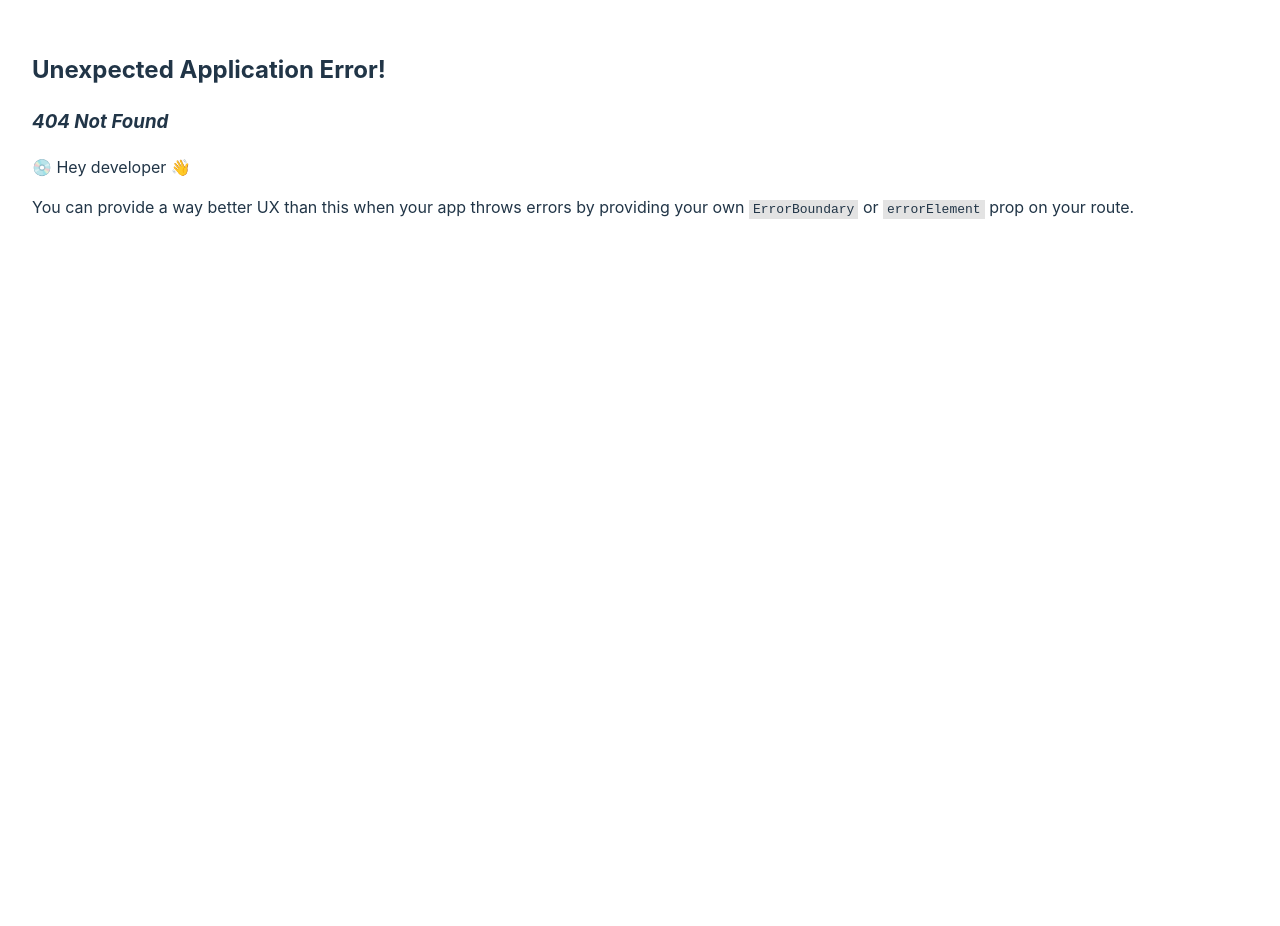
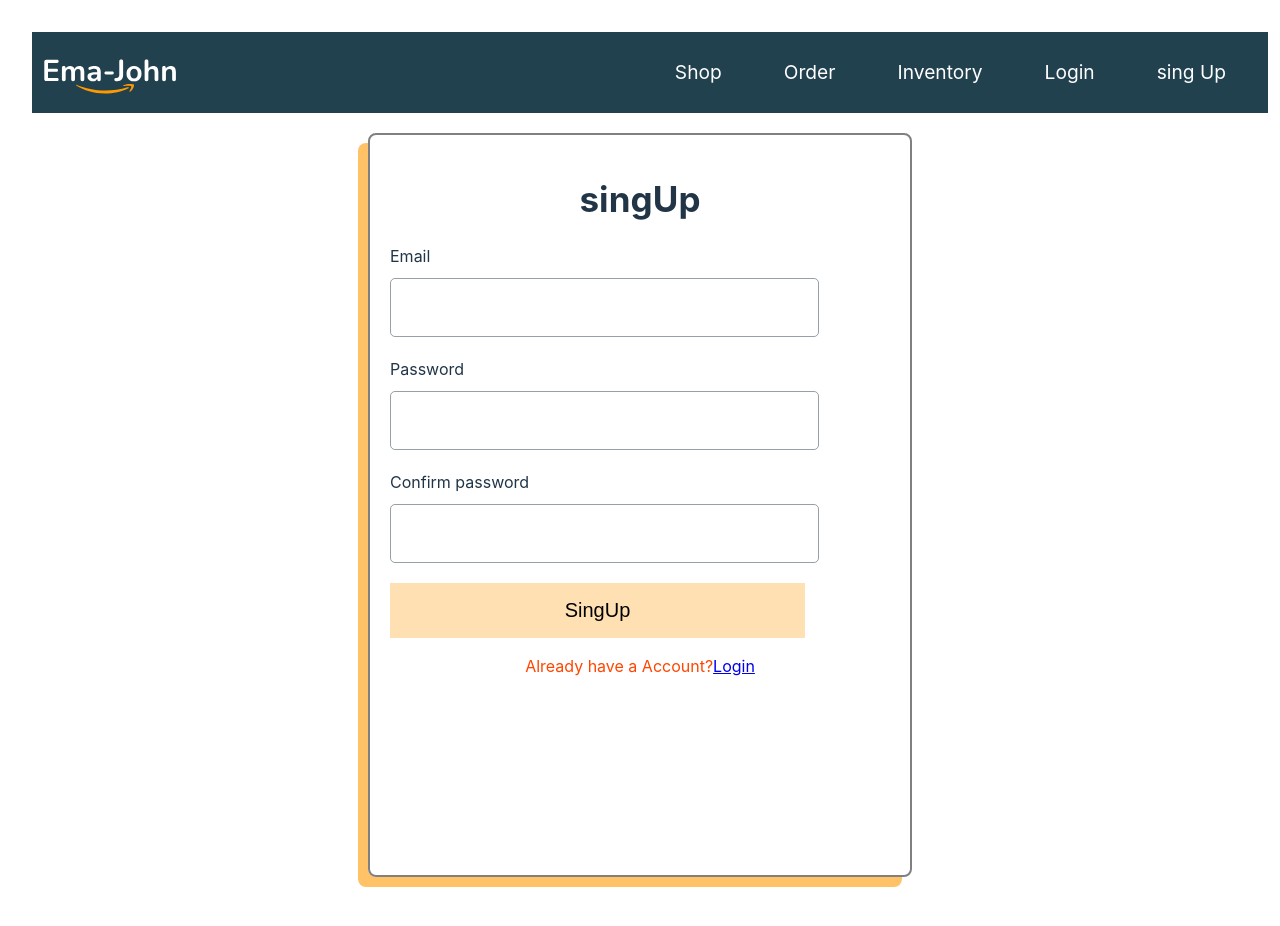
Before and after one commit to Ahad188/Ema-jhon, a React (Vite) app: page /singup in a window 1280 px wide. Before the commit this address had no page. Shown: the top 926 px of the page. Before the commit the page ends 800 px from the top, so only its background shows below. Built offline with nearby package versions, Linux system fonts and the light colour scheme.

Commit message:
login and singup page creat

```diff
--- a/package.json
+++ b/package.json
@@ -10,6 +10,7 @@
   },
   "dependencies": {
     "@react-icons/all-files": "^4.1.0",
+    "firebase": "^9.19.1",
     "localforage": "^1.10.0",
     "match-sorter": "^6.3.1",
     "react": "^18.2.0",
--- a/src/App.jsx
+++ b/src/App.jsx
@@ -6,7 +6,6 @@ import Header from './components/Header/Header'
 import Shop from './components/Shop/Shop'
 
 function App() {
-  const [count, setCount] = useState(0)
 
   return (
     <div className="App">
--- a/src/components/Header/Header.jsx
+++ b/src/components/Header/Header.jsx
@@ -13,6 +13,7 @@ const Header = () => {
                          <li><Link to="/orders">Order</Link></li>
                          <li><Link to="/inventory">Inventory</Link></li>
                          <li><Link to="/login">Login</Link></li>
+                         <li><Link to="/singup">sing Up</Link></li>
                     </ul>
                </nav>
 
--- a/src/components/Login/Login.jsx
+++ b/src/components/Login/Login.jsx
@@ -1,10 +1,24 @@
 import React from 'react';
-
+import './Login.css'
+import { Link } from 'react-router-dom';
 const Login = () => {
      return (
-          <div>
-               Login coming soon
-          </div>
+          <div class='from-container'>
+          <h1 class='title'>Login</h1>
+          <form>
+               <div className='form-control'>
+                    <label htmlFor="email">Email</label>
+                    <input type="email" name="email" id="" required />
+               </div>
+               <div className='form-control'>
+                    <label htmlFor="password">Password</label>
+                    <input type="password" name="password" id="" required />
+               </div>
+
+               <input class="btn-submit" type="submit" value="SingUp" />
+              <p> <span>New to Ema-jon?<Link to='/singup'>Create a new Account.</Link></span></p>
+          </form>
+     </div>
      );
 };
 
--- /dev/null
+++ b/src/components/SingUp/SingUp.css
@@ -0,0 +1,47 @@
+ .from-container{
+     width: 500px;
+     height: 700px;
+     border: 2px solid gray;
+     margin: 20px auto;
+     border-radius: 8px;
+     padding: 20px;
+     box-shadow:  rgba(255, 153, 0,0.6) -10px 10px;
+ }
+ .title{
+     text-align: center;
+     font-size: 35px;
+     line-height: 42px;
+     letter-spacing: 0.0025em;
+ }
+
+ form label{
+     display: block;
+     margin-bottom: 10px;
+ }
+.form-control{
+     margin-bottom: 20px;
+}
+ .form-control input{
+     width: 415px;
+     height: 55px;
+     border-radius: 5px;
+     border: 1px solid #95a0a7;
+     font-size: 1.5em;
+     padding-left: 10px;
+ }
+  .btn-submit{
+     height: 55px;
+     width: 415px;
+     border:none;
+     background-color: rgba(255, 153, 0,0.3);
+     font-size: 20px;
+  }
+  .btn-submit:hover{
+     background-color: rgba(255, 153, 0,0.6);
+  }
+  p{
+     text-align: center;
+  }
+  .text-error{
+     color: red;
+  }
--- /dev/null
+++ b/src/components/SingUp/SingUp.jsx
@@ -0,0 +1,47 @@
+import React, { useState } from 'react';
+import './SingUp.css'
+import { Link } from 'react-router-dom';
+const SingUp = () => {
+     const [error,setError] = useState('')
+
+     const handelSingup = (e) =>{
+          e.preventDefault()
+          const form = e.target
+          const email = form.email.value
+          const password = form.password.value
+          const confirm = form.confirm.value
+          console.log(confirm,email,password);
+          if(password !== confirm){
+               setError('Your password did not Match')
+               return;
+          }
+          else if(password.length < 6){
+               setError('Password must be 6 character or longer')
+               return;
+          }
+     }
+     return (
+          <div className='from-container'>
+               <h1 className='title'>singUp</h1>
+               <form onSubmit={handelSingup}>
+                    <div className='form-control'>
+                         <label htmlFor="email">Email</label>
+                         <input type="email" name="email" id="" required />
+                    </div>
+                    <div className='form-control'>
+                         <label htmlFor="password">Password</label>
+                         <input type="password" name="password" id="" required />
+                    </div>
+                    <div className='form-control'>
+                         <label htmlFor="password">Confirm password</label>
+                         <input type="password" name="confirm" id="" required />
+                    </div>
+                    <input className="btn-submit" type="submit" value="SingUp" />
+                   <p> <span>Already have a Account?<Link to='/login'>Login</Link></span></p>
+                   <p className='text-error'>{error}</p>
+               </form>
+          </div>
+     );
+};
+
+export default SingUp;
--- a/src/main.jsx
+++ b/src/main.jsx
@@ -11,6 +11,7 @@ import Inventory from './components/Inventory/Inventory';
 import Login from './components/Login/Login';
 import cardproductsLoder from './CardProductsLoder/CardProductsLoder';
 import Checkout from './components/Checkout/Checkout';
+import SingUp from './components/SingUp/SingUp';
 
 const router = createBrowserRouter([
      {
@@ -36,6 +37,10 @@ const router = createBrowserRouter([
                     element:<Login></Login>
                },
                {
+                    path:'/singup',
+                    element: <SingUp></SingUp>
+               },
+               {
                     path:'/checkout',
                     element:<Checkout></Checkout>
                }
```
Also changed, not shown: src/Firebase/Firebase.config.js (added, +19 -0 lines), src/components/Login/Login.css (added), 1 other file (tests, documents, lock files or other folders).
